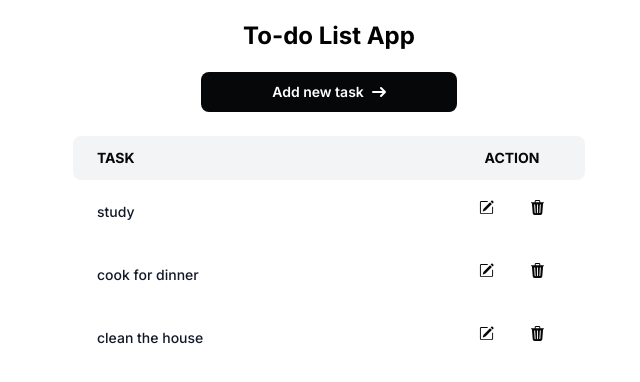
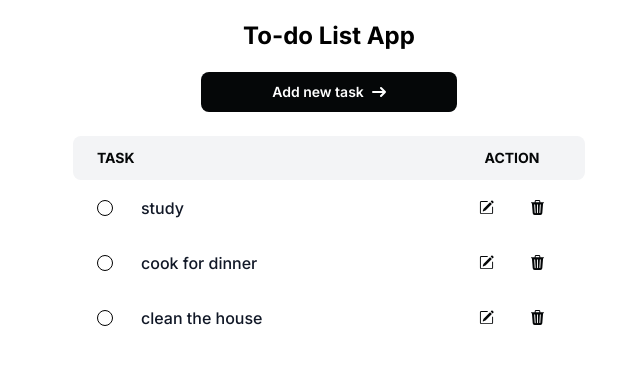
Before and after one commit to ptpl2602/nextjs-todo-app, a Next.js app: page / in a window 1280 px wide. Shown: the top 382 px of the page, without its empty margins (311-951 px from the left). Built offline with nearby package versions, Linux system fonts and the light colour scheme; data requests are answered from the project's data file.

Commit message:
fearture-3 delete task & done task

```diff
--- a/src/api/api.ts
+++ b/src/api/api.ts
@@ -1,6 +1,7 @@
 export interface ITask {
     id: string,
-    text: string
+    text: string,
+    isDone: boolean
 }
 
 const baseUrl = 'http://localhost:3001';
--- a/src/components/Modal.tsx
+++ b/src/components/Modal.tsx
@@ -23,12 +23,14 @@ export default function ModalAddTask({modalOpen, setModalOpen, taskValue, setTas
         if(isEditing && taskId) {
             await putData( {
                 id: taskId,
-                text: taskValue
+                text: taskValue,
+                isDone: false
             })
         } else {
             await postData( {
                 id: uuid,
-                text: taskValue
+                text: taskValue,
+                isDone: false
             })
             setTaskValue('');
         }
--- a/src/components/Task.tsx
+++ b/src/components/Task.tsx
@@ -2,7 +2,7 @@
 
 import { useState } from "react";
 import { useRouter } from "next/navigation";
-import { deleteData, ITask } from "@/api/api"
+import { deleteData, ITask, putData } from "@/api/api"
 import { BsPencilSquare } from "react-icons/bs";
 import { BsTrash3Fill } from "react-icons/bs";
 import ModalAddTask from "./Modal";
@@ -13,7 +13,7 @@ interface TaskProps {
 
 export default function Task ({task}: TaskProps) {
     const [modalOpenEdit, setModalOpenEdit] = useState<boolean>(false);
-    const [modalDelete, setModalDelete] = useState<string>(task.id);
+    const [isTaskDone, setIsTaskDone] = useState<boolean>(false);
     const [editTask, setEditTask] = useState<string>(task.text);
     const router = useRouter();
 
@@ -26,32 +26,84 @@ export default function Task ({task}: TaskProps) {
         router.refresh();
     };
 
+    const handleDoneTask = async () => {
+        const updateStatus = !isTaskDone;
+        setIsTaskDone(updateStatus);
+
+        try {
+            await putData( {
+                    id: task.id,
+                    text: task.text,
+                    isDone: updateStatus
+                })
+        } catch(error) {
+            console.error("Failed to update task status:", error);
+            setIsTaskDone(!updateStatus)
+        }
+    }
+
   return (
     <tr key={task.id} className="bg-white dark:bg-gray-800">
       <td
         scope="row"
-        className="w-9/12 px-6 py-2 font-medium text-sm text-gray-900 whitespace-nowrap dark:text-white"
+        className="w-9/12 px-6 py-2 font-medium text-base text-gray-900 whitespace-nowrap dark:text-white"
       >
-        {task.text}
+        <div className="flex gap-2 items-center">
+            <input
+            type="checkbox"
+            checked={isTaskDone}
+            id={`check-done-${task.id}`}
+            className="appearance-none w-4 h-4 border checkbox checkbox-xs mr-5 rounded-full bg-white border-black checked:bg-gray-800 checked:border-0 relative peer shrink-0"
+            onChange={handleDoneTask}
+            />
+            <label htmlFor={`check-done-${task.id}`} className={`${isTaskDone ? "line-through" : ""}`}>
+            {" "}
+            {task.text}
+            {" "}
+            </label>
+            <svg
+                className="
+                    absolute text-white
+                    w-3.5 h-3.5 p-0.5
+                    hidden peer-checked:block
+                    pointer-events-none"
+                xmlns="http://www.w3.org/2000/svg"
+                viewBox="0 0 24 24"
+                fill="none"
+                stroke="currentColor"
+                strokeWidth="4"
+                strokeLinecap="round"
+                strokeLinejoin="round"
+                >
+                <polyline points="20 6 9 17 4 12"></polyline>
+                </svg>
+        </div>
       </td>
       <td className="flex justify-center items-center px-6 py-2">
         <button
           type="button"
           onClick={() => handleClickModal(true)}
           data-modal-target="authentication-modal"
-          className="text-[#050708] bg-white hover:bg-gray-100 focus:ring-4 focus:outline-none focus:ring-gray-100 font-medium rounded-lg text-sm px-4 py-3 text-center inline-flex items-center dark:focus:ring-gray-600 dark:bg-gray-800 dark:border-gray-700 dark:text-white dark:hover:bg-gray-700 me-1 mb-2"
+          className="text-[#050708] bg-white hover:bg-gray-100 focus:ring-4 focus:outline-none focus:ring-gray-100 font-medium rounded-lg text-sm px-4 py-3 text-center inline-flex items-center dark:focus:ring-gray-600 dark:bg-gray-800 dark:border-gray-700 dark:text-white dark:hover:bg-gray-700 me-1"
         >
-          <BsPencilSquare className="text-[#050708]" size={15}/>
+          <BsPencilSquare className="text-[#050708]" size={15} />
           <span className="sr-only">Icon description</span>
         </button>
-        <ModalAddTask modalOpen={modalOpenEdit} setModalOpen={() => handleClickModal(false)} taskValue={editTask} setTaskValue={setEditTask} isEditing={true} taskId={task.id}/>
+        <ModalAddTask
+          modalOpen={modalOpenEdit}
+          setModalOpen={() => handleClickModal(false)}
+          taskValue={editTask}
+          setTaskValue={setEditTask}
+          isEditing={true}
+          taskId={task.id}
+        />
 
         <button
           type="button"
           onClick={() => handleSubmitDeleteTask(task.id)}
-          className="text-[#050708] bg-white hover:bg-gray-100 focus:ring-4 focus:outline-none focus:ring-gray-100 font-medium rounded-lg text-sm px-4 py-3 text-center inline-flex items-center dark:focus:ring-gray-600 dark:bg-gray-800 dark:border-gray-700 dark:text-white dark:hover:bg-gray-700 mb-2"
+          className="text-[#050708] bg-white hover:bg-gray-100 focus:ring-4 focus:outline-none focus:ring-gray-100 font-medium rounded-lg text-sm px-4 py-3 text-center inline-flex items-center dark:focus:ring-gray-600 dark:bg-gray-800 dark:border-gray-700 dark:text-white dark:hover:bg-gray-700"
         >
-          <BsTrash3Fill className="text-[#050708]" size={15}/>
+          <BsTrash3Fill className="text-[#050708]" size={15} />
           <span className="sr-only">Icon description</span>
         </button>
       </td>
--- a/src/data/todo.json
+++ b/src/data/todo.json
@@ -2,15 +2,18 @@
   "tasks": [
     {
       "id": "2",
-      "text": "study"
+      "text": "study",
+      "isDone": false
     },
     {
       "id": "d38f",
-      "text": "cook for dinner"
+      "text": "cook for dinner",
+      "isDone": false
     },
     {
       "id": "770e",
-      "text": "clean the house"
+      "text": "clean the house",
+      "isDone": false
     }
   ]
 }
```
